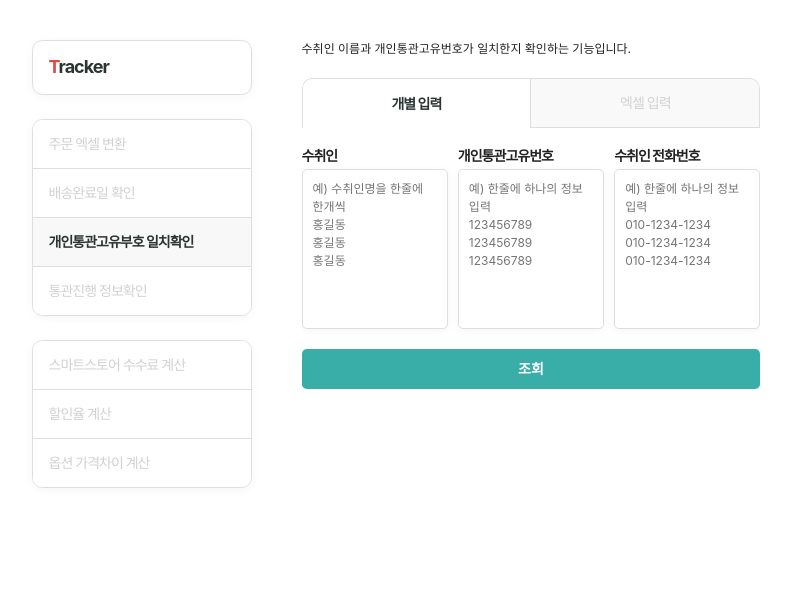
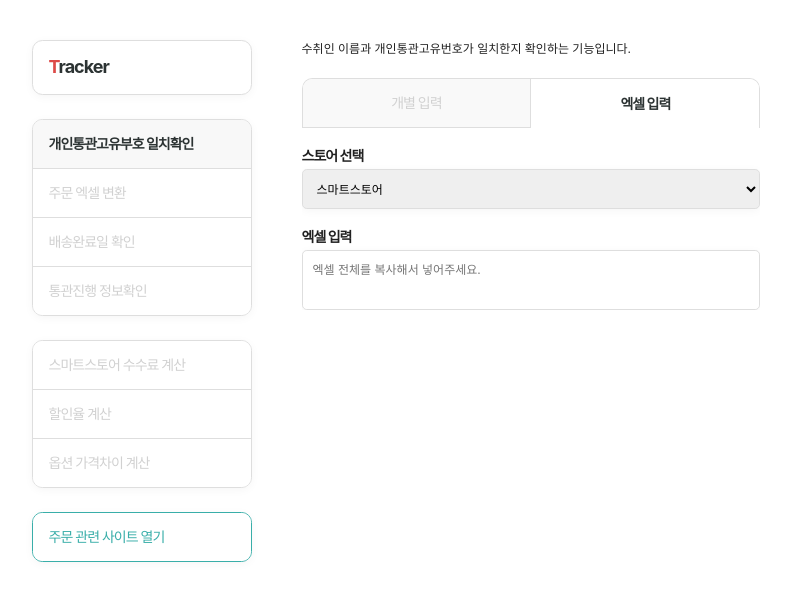
Before and after one commit to megaton111/tracker, a Vue app: page /PersonalCustomsCode in a window 1280 px wide. Shown: the top 600 px of the page, without its empty margins (249-1040 px from the left). Built offline with nearby package versions, Linux system fonts and the light colour scheme; a web font is replaced by a local one.

Commit message:
메뉴 순서 변경, 주문관련 사이트 열기 추가

```diff
--- a/src/assets/scss/components/header.scss
+++ b/src/assets/scss/components/header.scss
@@ -97,6 +97,14 @@
           background-color: #f8f8f8;
         }
       }
+
+      &.link_evt{
+        border-color:#39AEA9 ;
+        button, a {
+          // border: 1px solid #39AEA9;;
+          color:#39AEA9 ;
+        }
+      }
     }
   }
 }
--- a/src/components/layout/AppHeader.vue
+++ b/src/components/layout/AppHeader.vue
@@ -8,6 +8,9 @@
       <!-- <nav>
         <router-link to="/Message">자주 쓰는 메세지</router-link>
       </nav> -->
+      <nav class="link_evt">
+        <a href="#;" @click="openOrderPage">주문 관련 사이트 열기</a>
+      </nav>
     </div> <!-- end of navWrap -->
   </header>
 </template>
@@ -24,9 +27,9 @@
     setup( ) {
       const state = reactive({
         menus : [
+          { url : '/PersonalCustomsCode', title : '개인통관고유부호 일치확인' } ,
           { url : '/ExcelConverter', title : '주문 엑셀 변환' } ,
           { url : '/Delivery', title : '배송완료일 확인' } ,
-          { url : '/PersonalCustomsCode', title : '개인통관고유부호 일치확인' } ,
           { url : '/Unipass', title : '통관진행 정보확인' } ,
         ] ,
         menus2 : [
@@ -42,9 +45,19 @@
       const toggleMenu = () => {
         state.showMenu = !state.showMenu ;
       }
+
+      const openOrderPage = () => {
+        window.open('https://docs.google.com/spreadsheets/u/1/d/1rN_W3I1dtsRLUuC-6g3sbFJ59MOwoDrZ3yHAxWv_-_8/edit?ouid=117064527932252276882&usp=sheets_home&ths=true') ;
+        window.open('https://docs.google.com/spreadsheets/d/1Kqge_wdLLP60_HqFqoFaHoZsuqOxkH6q0X5EFvlUgko/edit#gid=70014937') ;
+        window.open('https://www.kingjg.com/') ;
+        window.open('https://www.tabae.co.kr/') ;
+        window.open('https://zicgoo.com/') ;
+      }
+
       return {
         ...toRefs(state) ,
-        toggleMenu
+        toggleMenu ,
+        openOrderPage
       } ;
     }
   }
--- a/src/components/pages/PersonalCustomsCode.vue
+++ b/src/components/pages/PersonalCustomsCode.vue
@@ -175,7 +175,7 @@
         excelData : '' ,
         store : 'naver' ,
         tabItems: [ '개별 입력', '엑셀 입력' ],
-        tabIdx : 0 ,
+        tabIdx : 1 ,
       }) ;
 
       const searchHandler = () => {
--- a/src/routes/index.js
+++ b/src/routes/index.js
@@ -11,7 +11,7 @@ import ExcelConverter from "@/components/pages/ExcelConverter.vue" ;
 const routes = [
   {
     path: "/",
-    redirect: '/Delivery'
+    redirect: '/PersonalCustomsCode'
     // name: "Home",
     // component: Home,
   },
```
